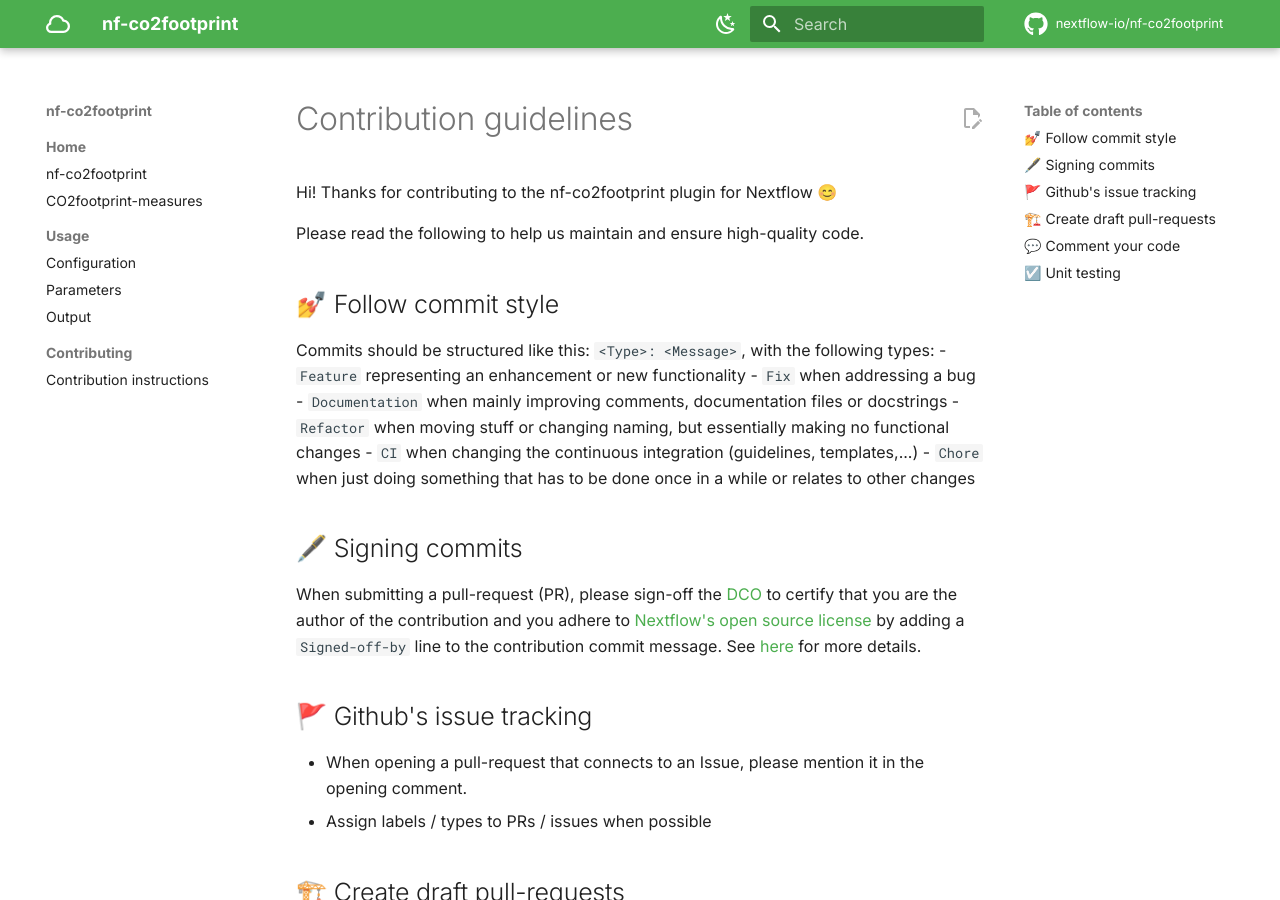
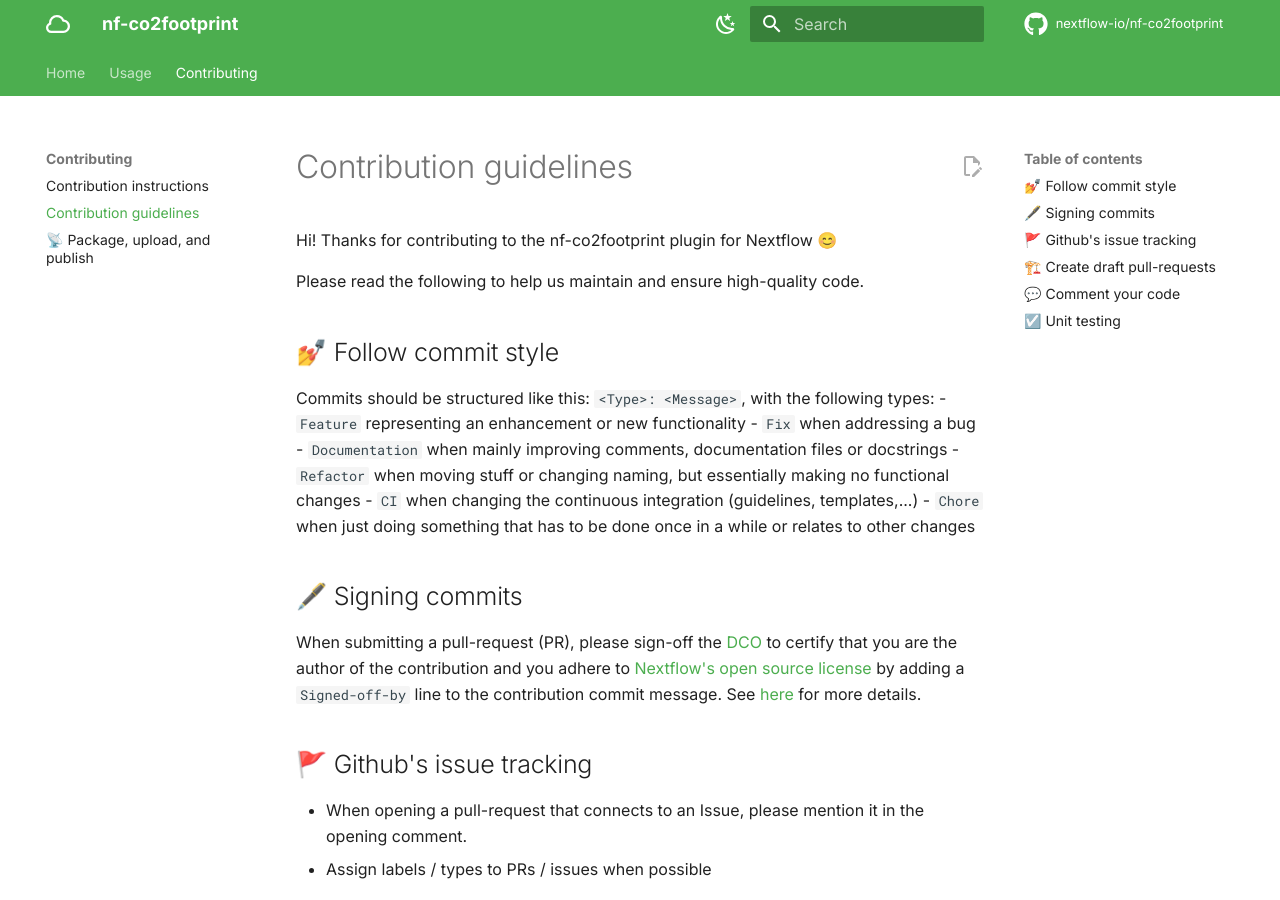
Before and after one commit to nextflow-io/nf-co2footprint, an MkDocs documentation site: the page built from docs/contributing/guidelines.md, in a window 1280 px wide and 900 px high. Built offline with MkDocs 1.6.1 and Material for MkDocs 9.7.7, drawn with Linux system fonts in a browser that asks for light colours; comment, search, counter and statistics services are not loaded.

Commit message:
Chore: Updated mkdocs.yml to incorporate changes to MkDocs
Signed-off-by: JosuaCarl <josua.carl@uni-tuebingen.de>

```diff
--- a/mkdocs.yml
+++ b/mkdocs.yml
@@ -1,19 +1,22 @@
 site_name: nf-co2footprint
+site_url: https://nextflow-io.github.io/nf-co2footprint/
+
 repo_name: nextflow-io/nf-co2footprint
 repo_url: https://github.com/nextflow-io/nf-co2footprint
-site_url: https://nextflow-io.github.io/nf-co2footprint/
 edit_uri: edit/master/docs/
 
 nav:
   - Home:
-    - index.md
-    - co2footprint.md
+      - index.md
+      - co2footprint.md
   - Usage:
       - usage/configuration.md
       - usage/parameters.md
       - usage/output.md
   - Contributing:
       - contributing/setup.md
+      - contributing/guidelines.md
+      - contributing/publishing.md
 
 theme:
   name: material
@@ -21,7 +24,6 @@
     logo: octicons/cloud-16
     repo: fontawesome/brands/github
   palette:
-    # Palette toggle for dark mode
     - media: "(prefers-color-scheme: dark)"
       scheme: slate
       primary: green
@@ -29,7 +31,6 @@
       toggle:
         icon: material/weather-sunny
         name: Switch to light mode
-    # Palette toggle for light mode
     - media: "(prefers-color-scheme: light)"
       scheme: default
       primary: green
@@ -49,6 +50,8 @@
     - navigation.sections
     - search.share
     - toc.follow
+    - tabs  # replaces alternate_style
+    - tabs.sticky  # optional enhancement
 
 extra_javascript:
   - javascripts/mathjax.js
@@ -60,16 +63,15 @@
   - def_list
   - md_in_html
   - pymdownx.emoji:
-      emoji_index: !!python/name:materialx.emoji.twemoji
-      emoji_generator: !!python/name:materialx.emoji.to_svg
+      emoji_index: !!python/name:pymdownx.emoji.twemoji
+      emoji_generator: !!python/name:pymdownx.emoji.to_svg
   - pymdownx.highlight:
       anchor_linenums: true
   - pymdownx.inlinehilite
   - pymdownx.critic
   - pymdownx.snippets
   - pymdownx.superfences
-  - pymdownx.tabbed:
-      alternate_style: true
+  - pymdownx.tabbed
   - pymdownx.details
   - pymdownx.tasklist:
       custom_checkbox: true
@@ -78,5 +80,3 @@
 
 plugins:
   - search
-  - social:
-      cards: !ENV [CARDS, true]
```
